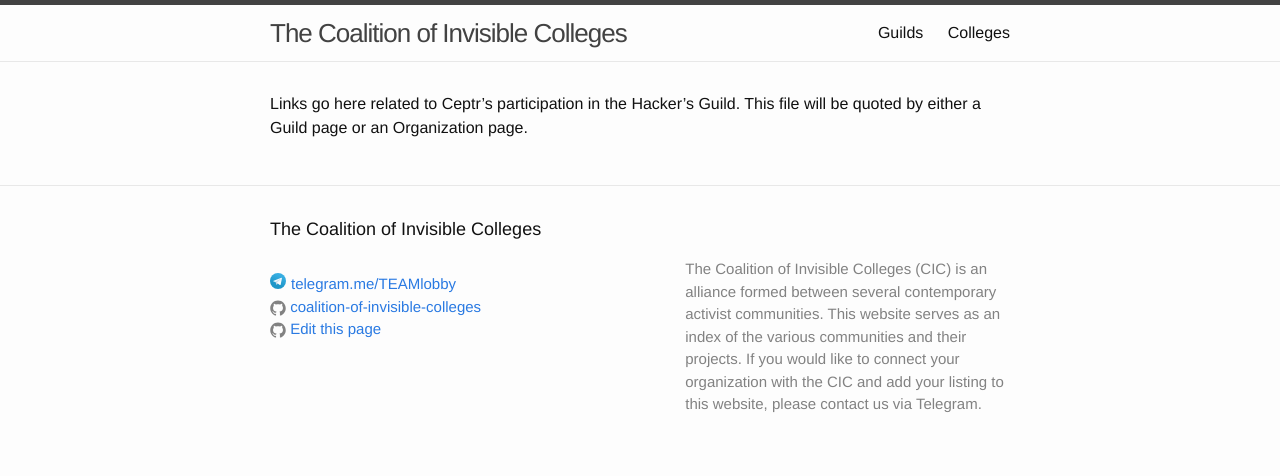
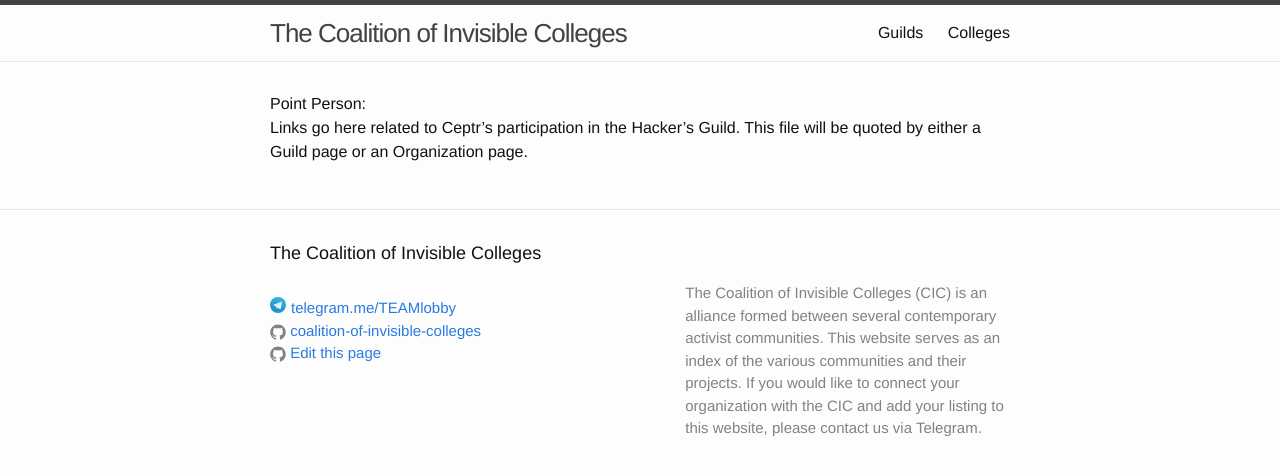
Before and after one commit to coalition-of-invisible-colleges/cic.github.io, a Jekyll site: the page built from colleges/ceptr/ceptr-hackers.md, in a window 1280 px wide. Shown: the top 476 px of the page. Built offline with Jekyll 4.4.1, drawn with Linux system fonts in a browser that asks for light colours.

Commit message:
Added point person

```diff
--- a/_layouts/listing.html
+++ b/_layouts/listing.html
@@ -1,4 +1,5 @@
 ---
 layout: default
 ---
+Point Person: {{ page.pointperson }}
 {{ content }}
```
